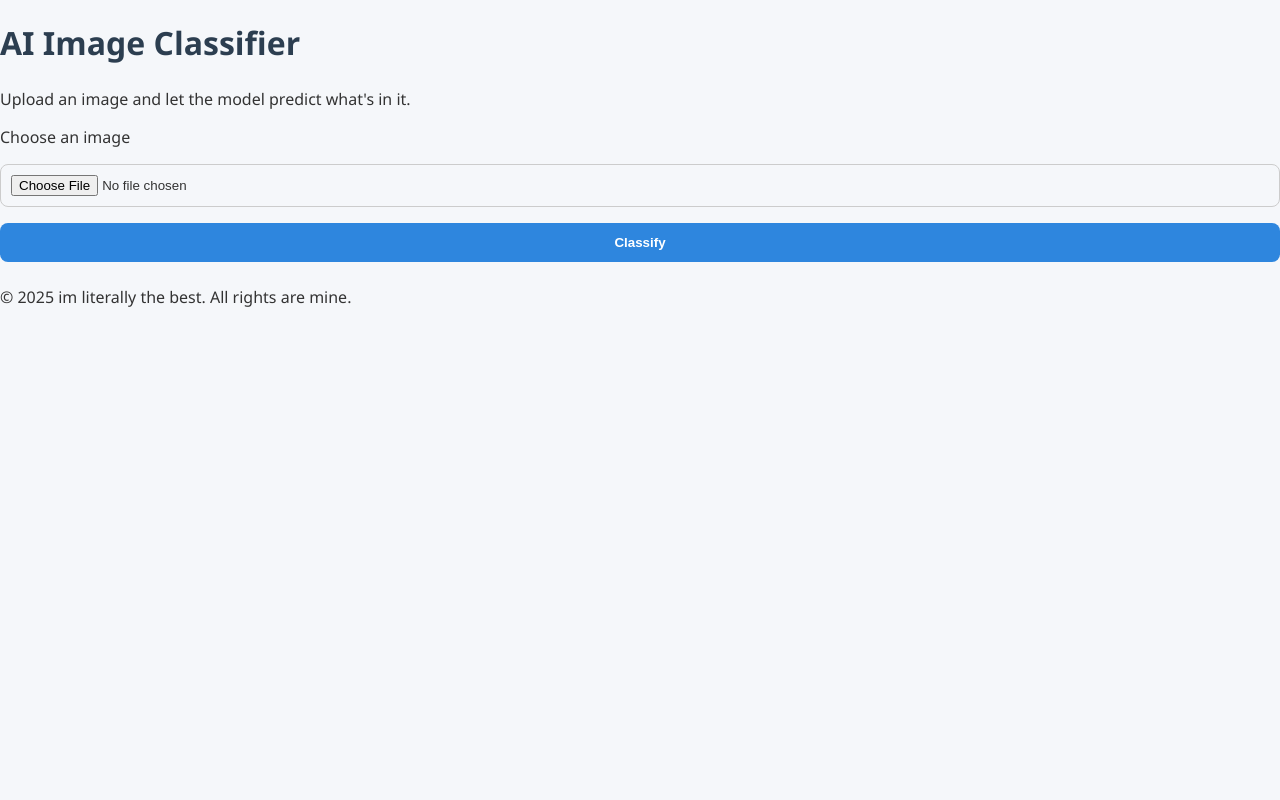
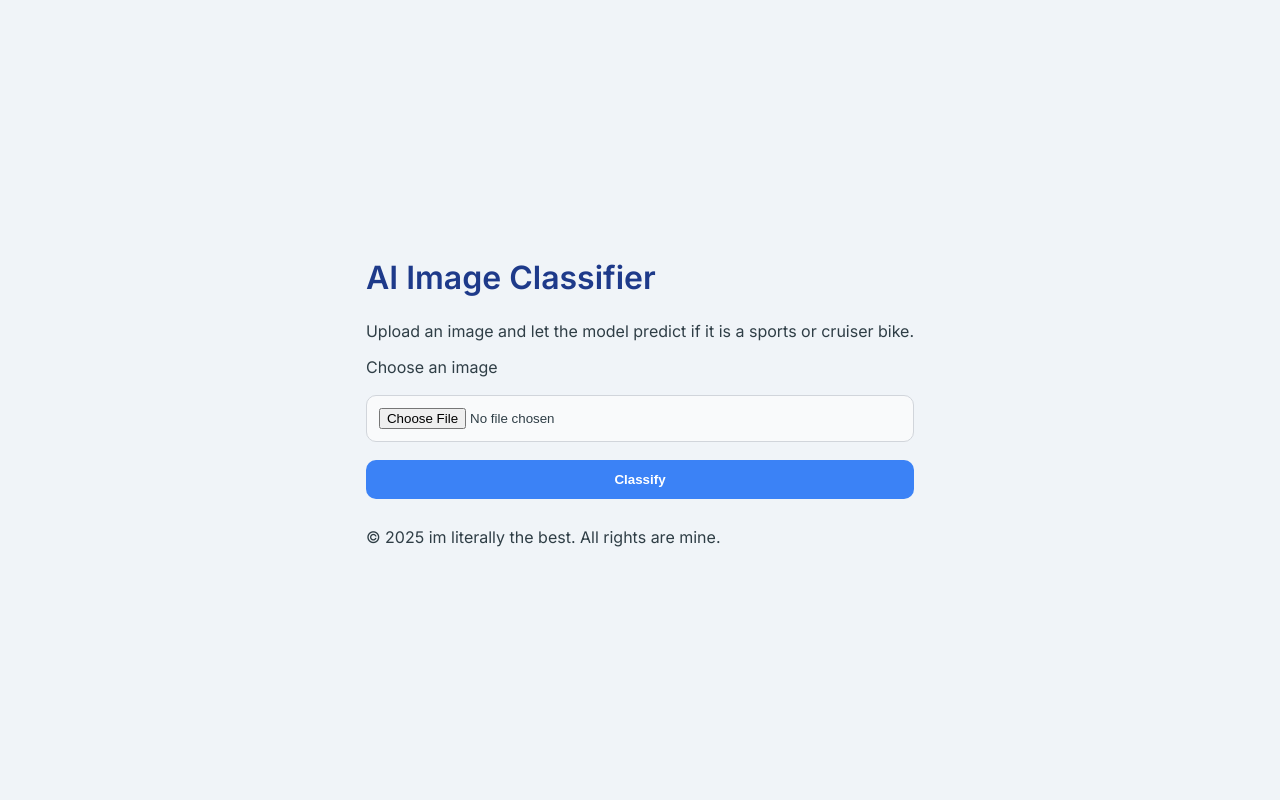
Before and after one commit to Mithil-is-a-bot-at-games/tweafdty, a Flask app: page / in a window 1280 px wide. Run offline with Flask 3, Linux system fonts and the light colour scheme.

Commit message:
Add files via upload

```diff
--- a/labels.txt
+++ b/labels.txt
@@ -1,2 +1,2 @@
-0 Sports
-1 Cruiser
+Sports
+Cruiser
--- a/static/styles.css
+++ b/static/styles.css
@@ -1,68 +1,103 @@
 /* static/styles.css */
+
+@import url('https://fonts.googleapis.com/css2?family=Inter:wght@400;600&display=swap');
 
 body {
   margin: 0;
   padding: 0;
-  font-family: 'Segoe UI', Tahoma, Geneva, Verdana, sans-serif;
-  background-color: #f5f7fa;
-  color: #333;
+  height: 100vh;
+  display: flex;
+  justify-content: center;
+  align-items: center;
+  font-family: 'Inter', sans-serif;
+  background-color: #f0f4f8;
+  color: #2f3e46;
 }
 
 .container {
+  width: 100%;
   max-width: 600px;
-  margin: 80px auto;
   background-color: #ffffff;
-  padding: 40px;
-  border-radius: 16px;
-  box-shadow: 0 6px 18px rgba(0, 0, 0, 0.1);
+  padding: 48px 36px;
+  border-radius: 20px;
+  box-shadow: 0 12px 28px rgba(0, 0, 0, 0.08);
   text-align: center;
+  transition: box-shadow 0.3s ease;
 }
 
 h1 {
   font-size: 2rem;
   margin-bottom: 24px;
-  color: #2c3e50;
+  color: #1e3a8a;
 }
 
 form {
   display: flex;
   flex-direction: column;
-  gap: 16px;
-  margin-bottom: 24px;
+  gap: 18px;
+  margin-bottom: 28px;
 }
 
 input[type="file"] {
-  padding: 10px;
-  border: 1px solid #ccc;
-  border-radius: 8px;
+  padding: 12px;
+  border: 1px solid #d1d5db;
+  border-radius: 10px;
+  background-color: #f9fafb;
   cursor: pointer;
+  transition: border-color 0.2s ease;
+}
+
+input[type="file"]:hover {
+  border-color: #60a5fa;
 }
 
 button {
   padding: 12px;
-  background-color: #2e86de;
-  color: #fff;
-  font-weight: bold;
+  background-color: #3b82f6;
+  color: #ffffff;
+  font-weight: 600;
   border: none;
-  border-radius: 8px;
+  border-radius: 10px;
   cursor: pointer;
-  transition: background-color 0.3s ease;
+  transition: background-color 0.3s ease, transform 0.1s ease;
 }
 
 button:hover {
-  background-color: #1b4f72;
+  background-color: #2563eb;
+  transform: translateY(-1px);
 }
 
 #result {
   margin-top: 24px;
-  padding: 16px;
-  border-radius: 8px;
-  background-color: #ecf0f1;
-  color: #2c3e50;
+  padding: 20px;
+  border-radius: 10px;
+  background-color: #e0f2fe;
+  color: #1e3a8a;
   font-size: 1.1rem;
 }
 
 h2 {
   margin-bottom: 8px;
-  color: #27ae60;
+  color: #10b981;
 }
+
+.result-container {
+  display: flex;
+  justify-content: center;
+  align-items: flex-start;
+  gap: 40px;
+  margin-top: 40px;
+  flex-wrap: wrap;
+}
+
+.image-preview {
+  flex: 1;
+  max-width: 300px;
+}
+
+.preview-img {
+  width: 100%;
+  border-radius: 12px;
+  object-fit: cover;
+  box-shadow: 0 4px 12px rgba(0, 0, 0, 0.1);
+}
--- a/templates/index.html
+++ b/templates/index.html
@@ -3,35 +3,53 @@
 <head>
   <meta charset="UTF-8" />
   <meta name="viewport" content="width=device-width, initial-scale=1.0" />
-  <title>Image Classifier</title>
+  <title>Bike Image Classifier</title>
+  <link href="https://fonts.googleapis.com/css2?family=Inter:wght@400;600&display=swap" rel="stylesheet">
   <link rel="stylesheet" href="{{ url_for('static', filename='styles.css') }}">
 </head>
 <body>
   <div class="app">
     <header>
       <h1>AI Image Classifier</h1>
-      <p>Upload an image and let the model predict what's in it.</p>
+      <p>Upload an image and let the model predict if it is a sports or cruiser bike.</p>
     </header>
 
     <main>
       <form class="upload-form" action="/" method="POST" enctype="multipart/form-data">
         <label for="image-upload" class="upload-label">Choose an image</label>
-        <input id="image-upload" type="file" name="image" accept="image/*" required />
+        <input id="image-upload" type="file" name="image" accept="image/*" required onchange="previewImage(event)" />
         <button type="submit" class="submit-btn">Classify</button>
       </form>
 
       {% if result %}
-      <div class="result-box">
-        <h2>Prediction Result</h2>
-        <p class="prediction"><strong>Class:</strong> {{ result }}</p>
-        <p class="confidence"><strong>Confidence:</strong> {{ confidence | round(3) }}%</p>
+      <div class="result-container">
+        <div class="image-preview" id="previewContainer">
+          <!-- Preview will be injected here -->
+        </div>
+
+        <div class="result-box">
+          <h2>Prediction Result</h2>
+          <p class="prediction"><strong>Class:</strong> {{ result }}</p>
+          <p class="confidence"><strong>Confidence:</strong> {{ '%.2f' | format(confidence * 100) }}%</p>
+        </div>
       </div>
       {% endif %}
     </main>
 
     <footer>
-      <p>&copy; 2025 im literally the best. All rights are mine. </p>
+      <p>&copy; 2025 im literally the best. All rights are mine.</p>
     </footer>
   </div>
+
+  <script>
+    function previewImage(event) {
+      const reader = new FileReader();
+      reader.onload = function () {
+        const previewContainer = document.getElementById('previewContainer');
+        previewContainer.innerHTML = `<img src="${reader.result}" alt="Image Preview" class="preview-img">`;
+      };
+      reader.readAsDataURL(event.target.files[0]);
+    }
+  </script>
 </body>
 </html>
```
